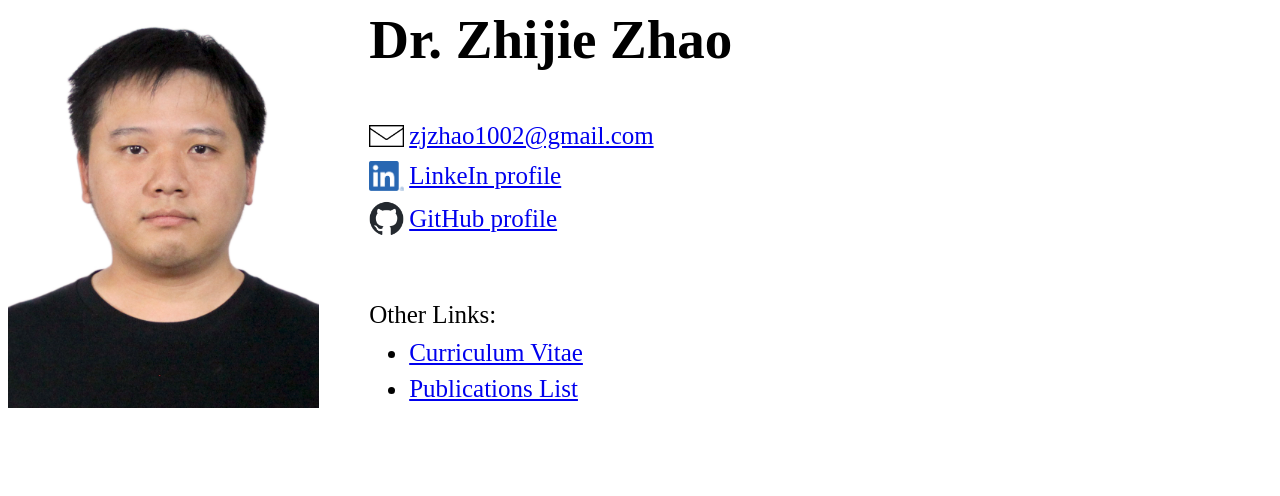
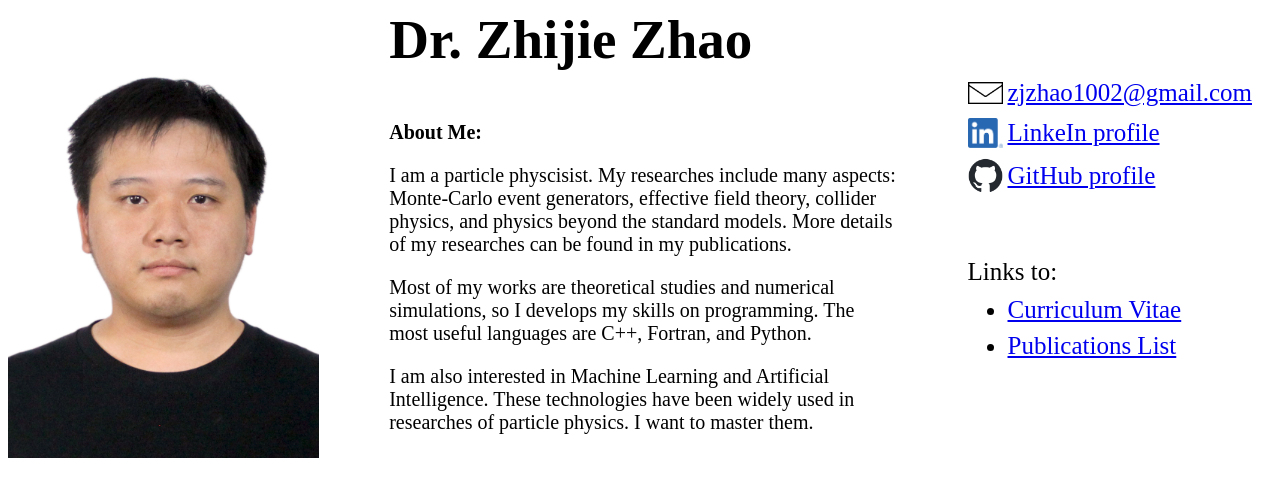
Before and after one commit to zjzhao1002/myHomepage, a plain HTML site: page index.html in a window 1280 px wide. Drawn offline with Linux system fonts and the light colour scheme.

Commit message:
Finish the header part

```diff
--- a/index.html
+++ b/index.html
@@ -16,10 +16,32 @@
       <div class="left-section">
         <img class="profile-picture" src="img/8991.JPG">
       </div>
-      <div class="right-section">
+
+      <div class="middle-section">
         <div class="myname">
           <b>Dr. Zhijie Zhao</b>
         </div>
+        <div class="about-me">
+          <p><b>About Me: </b></p>
+          <p>
+            I am a particle physcisist. My researches include many aspects:
+            Monte-Carlo event generators, effective field theory, collider physics, and physics beyond the standard models.
+            More details of my researches can be found in my publications.
+          </p>
+          <p>
+            Most of my works are theoretical studies and numerical simulations,
+            so I develops my skills on programming.
+            The most useful languages are C++, Fortran, and Python.
+          </p>
+          <p>
+            I am also interested in Machine Learning and Artificial Intelligence.
+            These technologies have been widely used in researches of particle physics.
+            I want to master them.
+          </p>
+        </div>
+      </div>
+
+      <div class="right-section">
         <div class="contact-info">
           <img class="icons" src="img/icons8-neuer-beitrag-50.png">
           <a href="mailto:zjzhao1002@gmail.com">zjzhao1002@gmail.com</a>
@@ -33,7 +55,7 @@
           <a href="https://github.com/zjzhao1002" target="_blank">GitHub profile</a>
         </div>
         <div class="other-links">
-          <div>Other Links: </div>
+          <div>Links to: </div>
           <ul style="margin-top: 10px;">
             <li style="font-size: 25px;"><a href="files/cv.pdf">Curriculum Vitae</a></li>
             <li style="font-size: 25px;"><a href="publications.html">Publications List</a></li>
--- a/styles/headers.css
+++ b/styles/headers.css
@@ -1,19 +1,21 @@
 .basic-info {
     display: flex;
+    justify-content: space-between;
+    flex-direction: row;
 }
 
 .left-section {
     display: flex;
+    margin-top: 50px;
 }
 
 .profile-picture {
     height: 400px;
 }
 
-.right-section {
-    display: flex;
-    flex-direction: column;
-    margin-left: 50px;
+.middle-section {
+    margin-left: 70px;
+    margin-right: 70px;
 }
 
 .myname {
@@ -22,6 +24,19 @@
     align-items: center;
     font-family: 'Times New Roman', Times, serif;
     font-size: 55px;
+}
+
+.about-me {
+    font-family: 'Times New Roman', Times, serif;
+    font-size: 20px;
+    word-wrap: break-word;
+}
+
+.right-section {
+    display: flex;
+    flex-direction: column;
+    margin-top: 70px;
+    margin-right: 20px;
 }
 
 .contact-info {
```
Also changed, not shown: publications.html (+2 -0 lines).
